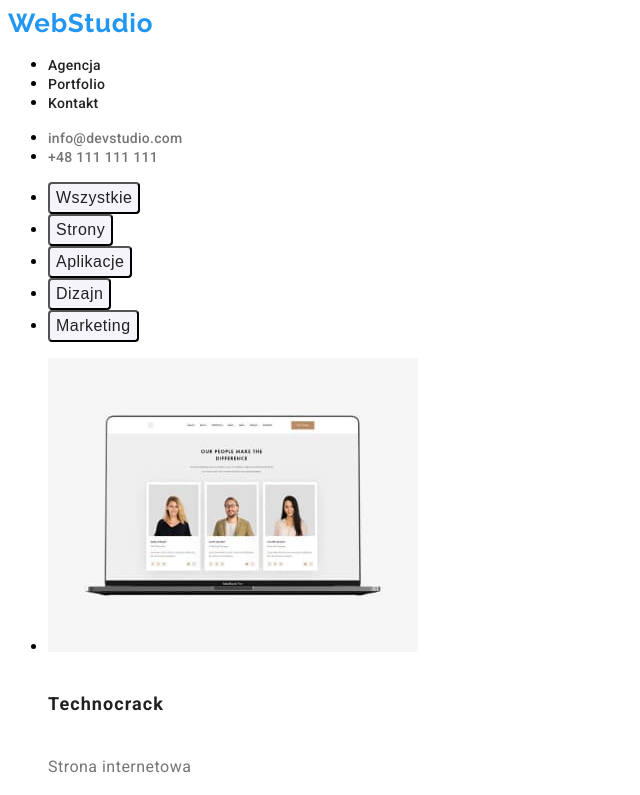
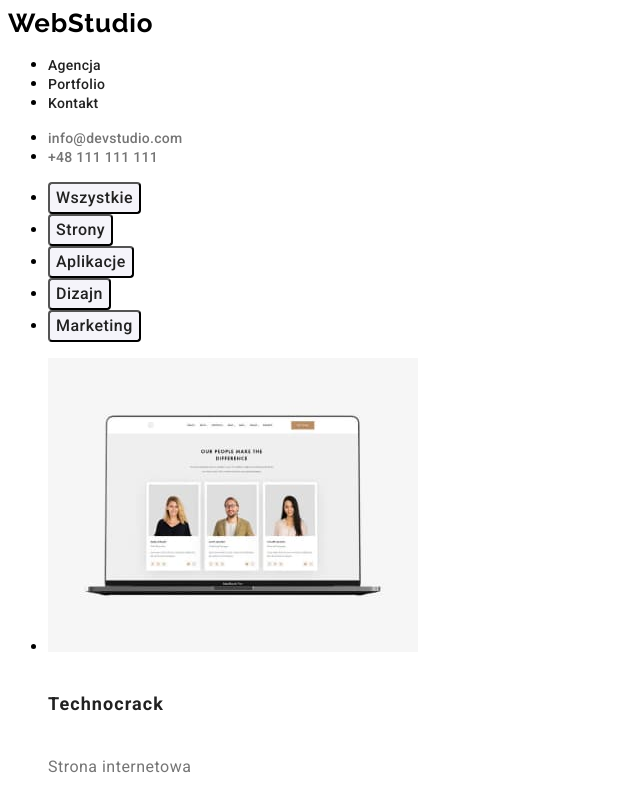
Before and after one commit to Amadimm/goit-markup-hw-02, a plain HTML site: page portfolio.html in a window 1280 px wide. Shown: the top 795 px of the page, without its empty margins (0-640 px from the left). Drawn offline with Linux system fonts and the light colour scheme.

Commit message:
Update styles.css

```diff
--- a/CSS/styles.css
+++ b/CSS/styles.css
@@ -24,6 +24,7 @@ body {
         letter-spacing: 0.03em;
 
         color: #2196F3;
+        color: #000000;
 }
 .nav_list_link {
 
@@ -81,7 +82,7 @@ body {
         color: #FFFFFF;
 }
 .h1_btn {
-
+font-family: 'Roboto';
 font-style: normal;
     font-weight: 700;
     font-size: 16px;
@@ -169,7 +170,7 @@ box-shadow: 0px 4px 4px rgba(0, 0, 0, 0.15);
 }
 
 .btn {
-
+font-family: 'Roboto';
         font-style: normal;
         font-weight: 500;
         font-size: 16px;
@@ -188,7 +189,7 @@ box-shadow: 0px 4px 4px rgba(0, 0, 0, 0.15);
 
 .btn:hover,
 .btn:focus {
-
+    font-family: 'Roboto';
         font-style: normal;
         font-weight: 500;
         font-size: 16px;
```
